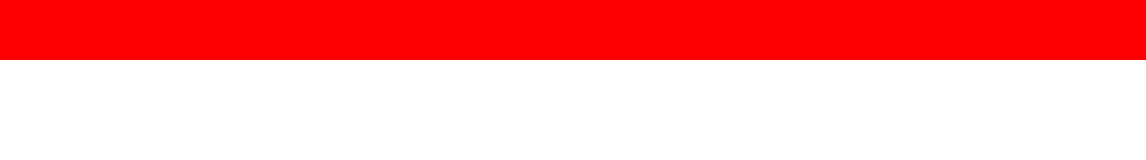
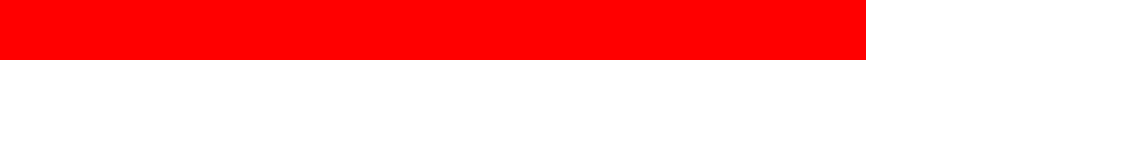
Before and after one commit to moucznik/chopshop.cz, a website: page index.html in a window 1280 px wide. Shown: the full height of the page, 134-1280 px from the left. Drawn offline with Linux system fonts and the light colour scheme.

Commit message:
important  sizing update

```diff
--- a/sass/layout/_grid.scss
+++ b/sass/layout/_grid.scss
@@ -1,5 +1,8 @@
+html {
+    font-size: 62.5%;
+}
+
 .container {
-    max-width: 117rem;
+    max-width: 100rem;
     background-color: red;
-
 }
```
Also changed, not shown: css/style.css.
